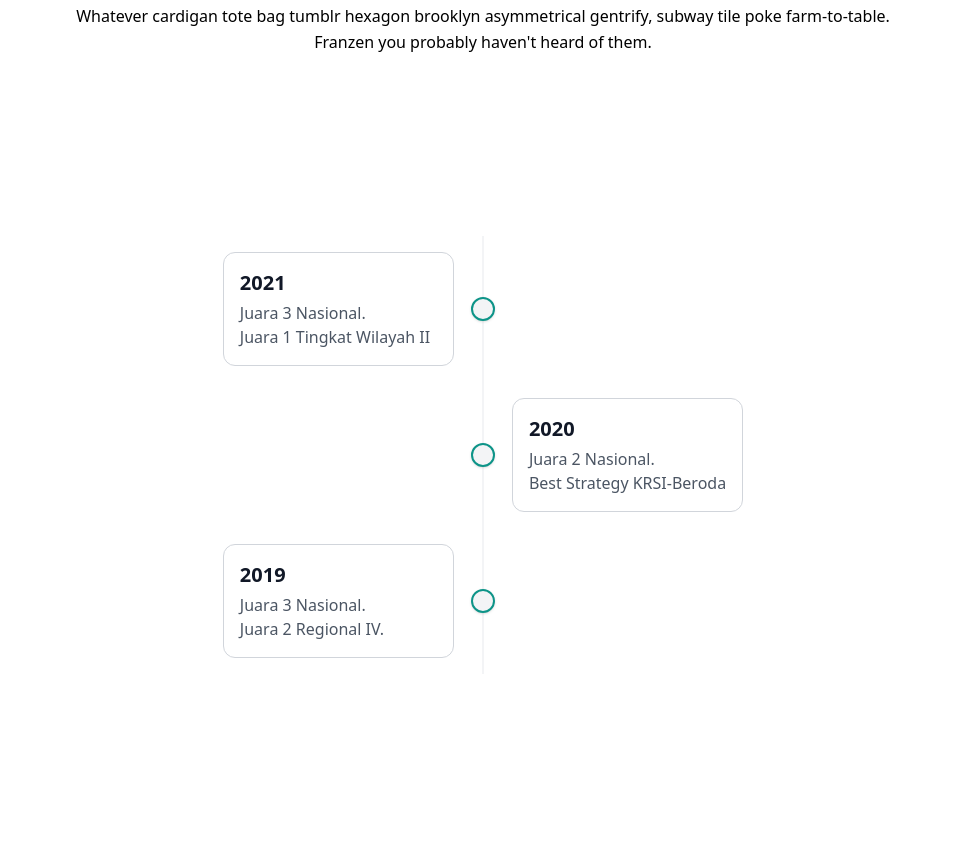
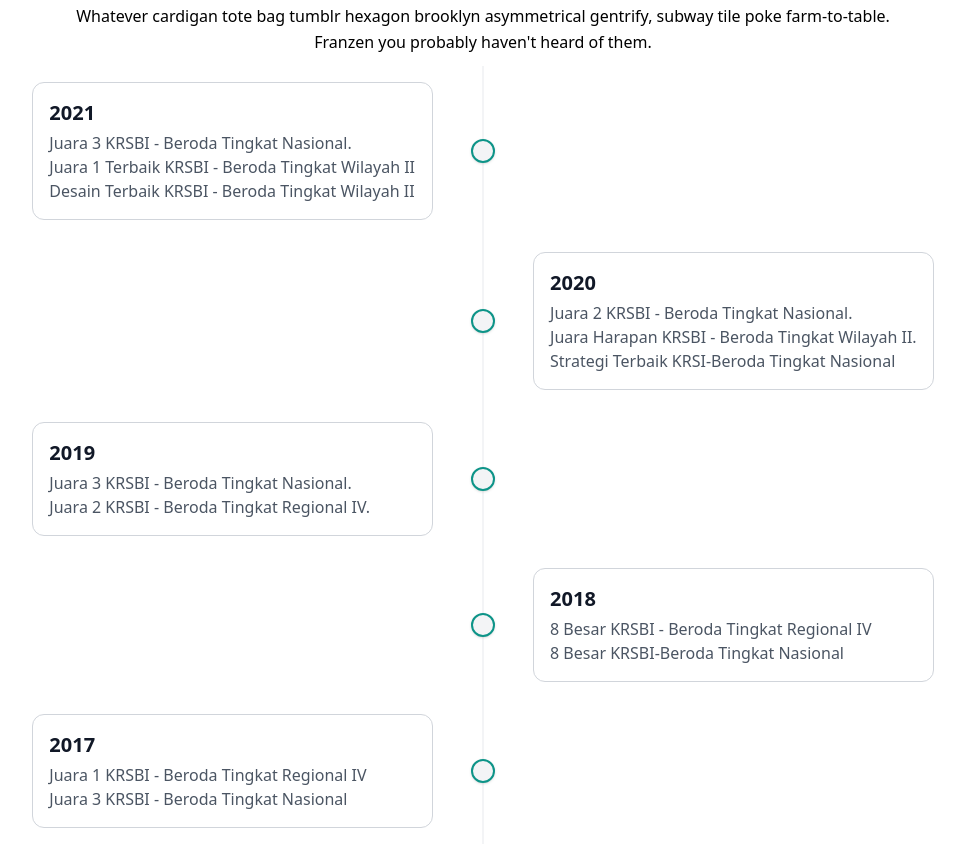
Before and after one commit to farhanroy/web-ersow, a plain HTML site: page index.html in a window 1280 px wide. Shown: the part 2452-3299 px from the top of the page, without its empty margins (157-1122 px from the left). Drawn offline with nearby package versions, Linux system fonts and the light colour scheme.

Commit message:
update archievement

```diff
--- a/index.html
+++ b/index.html
@@ -350,8 +350,9 @@
             <div class="flex flex-row-reverse md:contents">
                <div class="w-full col-start-1 col-end-5 p-4 rounded-xl my-4 ml-auto border border-gray-300 text-lef">
                   <h3 class="font-semibold text-xl mb-1 text-gray-900">2021</h3>
-                  <p class="text-gray-600">Juara 3 Nasional.</p>
-                  <p class="text-gray-600">Juara 1 Tingkat Wilayah II</p>
+                  <p class="text-gray-600">Juara 3 KRSBI - Beroda Tingkat Nasional.</p>
+                  <p class="text-gray-600">Juara 1 Terbaik KRSBI - Beroda Tingkat Wilayah II</p>
+                  <p class="text-gray-600">Desain Terbaik KRSBI - Beroda Tingkat Wilayah II</p>
                </div>
 
                <div class="col-start-5 col-end-6 md:mx-auto relative mr-10">
@@ -376,16 +377,51 @@
 
                <div class="w-full col-start-6 col-end-10 my-4 mr-auto p-4 border border-gray-300 rounded-xl">
                   <h3 class="font-semibold text-xl mb-1 text-gray-900">2020</h3>
-                  <p class="text-gray-600">Juara 2 Nasional.</p>
-                  <p class="text-gray-600">Best Strategy KRSI-Beroda</p>
+                  <p class="text-gray-600">Juara 2 KRSBI - Beroda Tingkat Nasional.</p>
+                  <p class="text-gray-600">Juara Harapan KRSBI - Beroda Tingkat Wilayah II.</p>
+                  <p class="text-gray-600">Strategi Terbaik KRSI-Beroda Tingkat Nasional</p>
                </div>
             </div>
 
             <div class="flex flex-row-reverse md:contents">
                <div class="w-full col-start-1 col-end-5 p-4 rounded-xl my-4 ml-auto border border-gray-300">
                   <h3 class="font-semibold text-xl mb-1 text-gray-900">2019</h3>
-                  <p class="text-gray-600">Juara 3 Nasional.</p>
-                  <p class="text-gray-600">Juara 2 Regional IV.</p>
+                  <p class="text-gray-600">Juara 3 KRSBI - Beroda Tingkat Nasional.</p>
+                  <p class="text-gray-600">Juara 2 KRSBI - Beroda Tingkat Regional IV.</p>
+               </div>
+
+               <div class="col-start-5 col-end-6 md:mx-auto relative mr-10">
+                  <div class="h-full w-6 flex items-center justify-center">
+                     <div class="h-full w-0.5 bg-gray-100 pointer-events-none"></div>
+                  </div>
+
+                  <div class="w-6 h-6 absolute top-1/2 -mt-3 border-2 border-teal-600 rounded-full bg-gray-100 shadow">
+                  </div>
+               </div>
+            </div>
+
+            <div class="flex md:contents">
+               <div class="col-start-5 col-end-6 mr-10 md:mx-auto relative">
+                  <div class="h-full w-6 flex items-center justify-center">
+                     <div class="h-full w-0.5 bg-gray-100 pointer-events-none"></div>
+                  </div>
+
+                  <div class="w-6 h-6 absolute top-1/2 -mt-3 border-2 border-teal-600 rounded-full bg-gray-100 shadow">
+                  </div>
+               </div>
+
+               <div class="w-full col-start-6 col-end-10 my-4 mr-auto p-4 border border-gray-300 rounded-xl">
+                  <h3 class="font-semibold text-xl mb-1 text-gray-900">2018</h3>
+                  <p class="text-gray-600">8 Besar KRSBI - Beroda Tingkat Regional IV</p>
+                  <p class="text-gray-600">8 Besar KRSBI-Beroda Tingkat Nasional</p>
+               </div>
+            </div>
+
+            <div class="flex flex-row-reverse md:contents">
+               <div class="w-full col-start-1 col-end-5 p-4 rounded-xl my-4 ml-auto border border-gray-300">
+                  <h3 class="font-semibold text-xl mb-1 text-gray-900">2017</h3>
+                  <p class="text-gray-600">Juara 1 KRSBI - Beroda Tingkat Regional IV</p>
+                  <p class="text-gray-600">Juara 3 KRSBI - Beroda Tingkat Nasional</p>
                </div>
 
                <div class="col-start-5 col-end-6 md:mx-auto relative mr-10">
```
